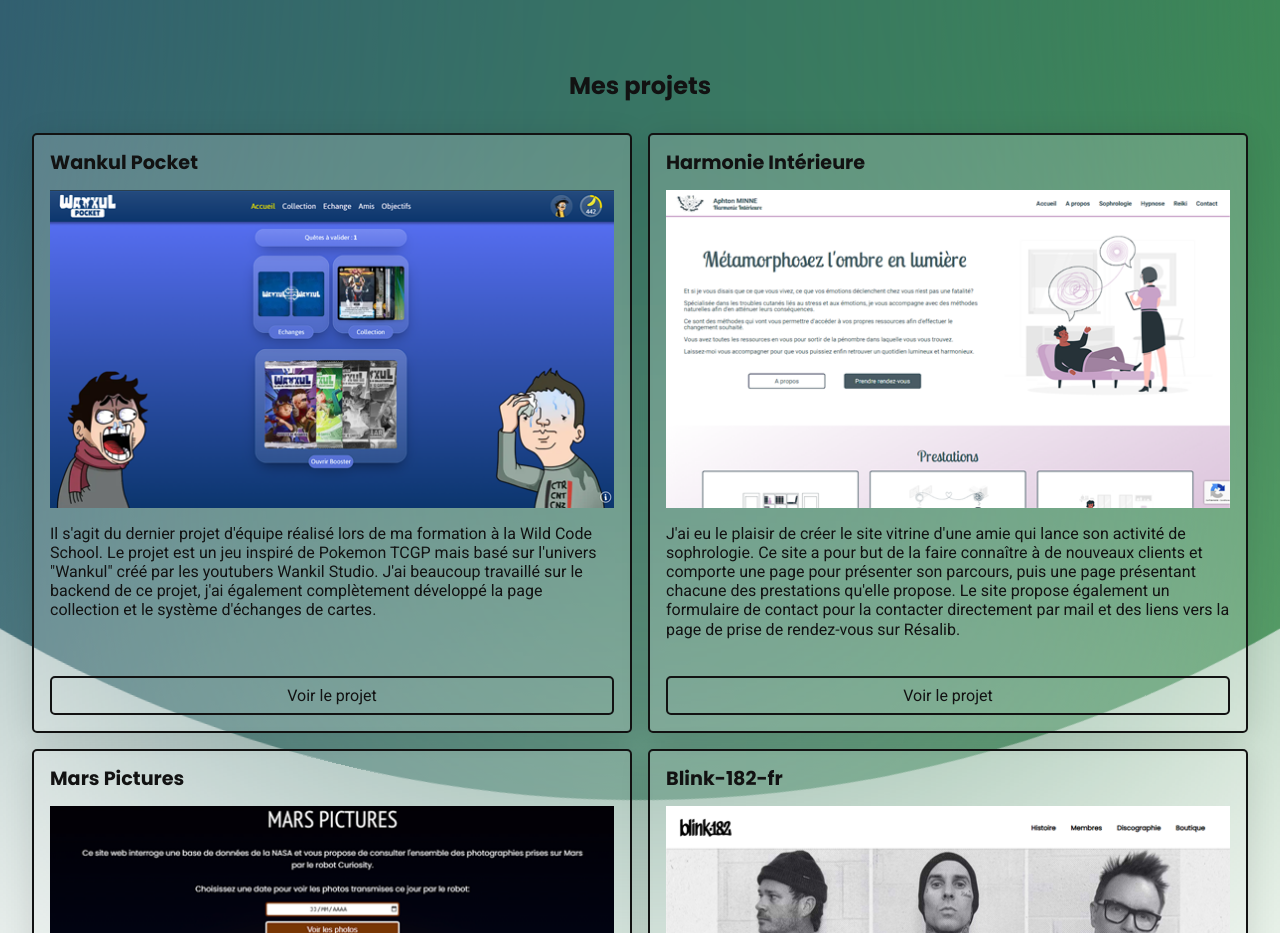
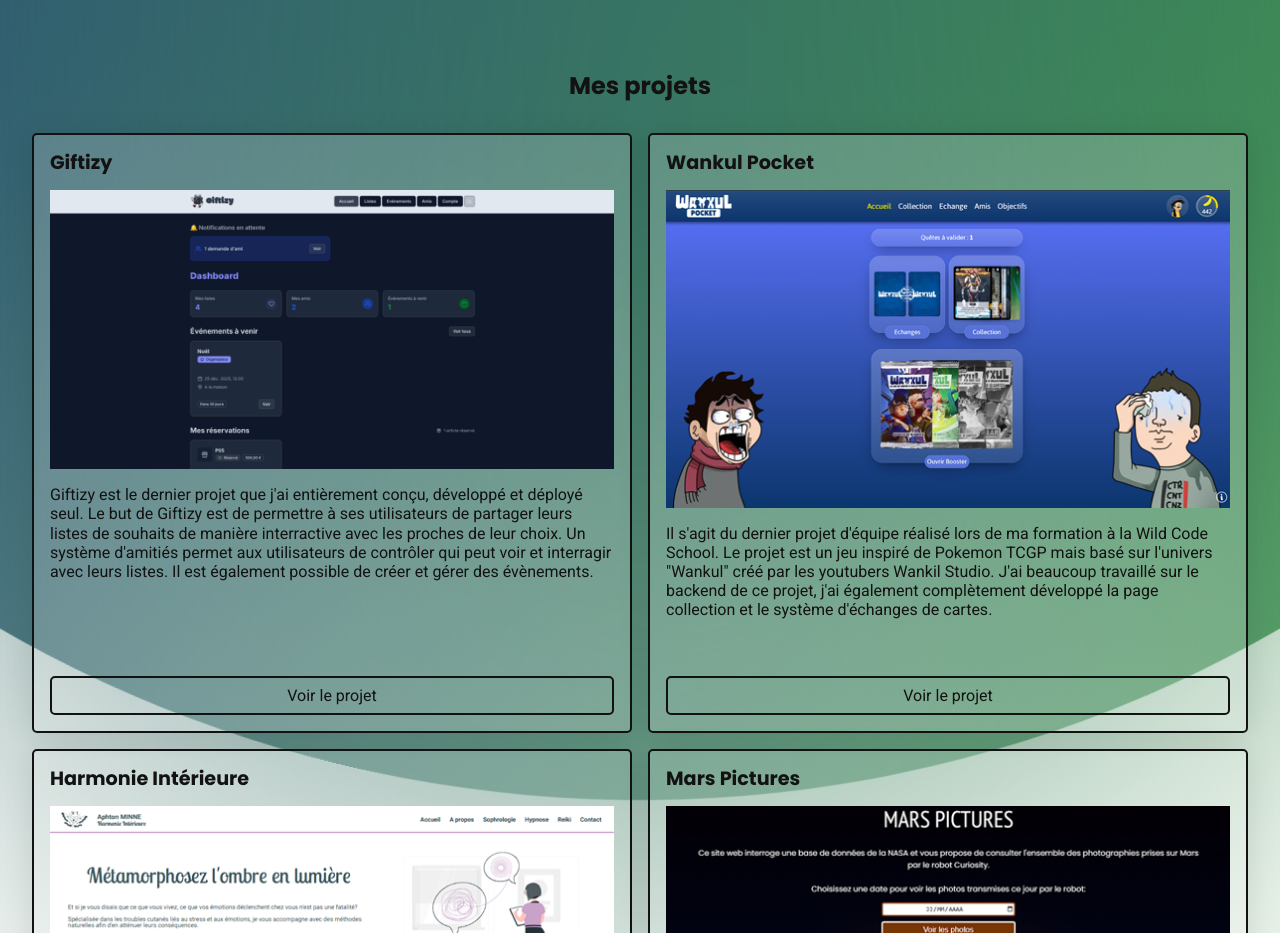
Before and after one commit to Jordan-182/PortfolioV4, a plain HTML site: page index.html in a window 1280 px wide. Shown: the part 2360-3293 px from the top of the page. Drawn offline with Linux system fonts and the light colour scheme; a script that the page names is missing.

Commit message:
lil update

```diff
--- a/index.html
+++ b/index.html
@@ -135,7 +135,7 @@
           <h2 class="subtitle">Une reconversion guidée par la passion</h2>
           <article class="bio">
             <p>
-              Passionné de technologie et âgé de 34 ans, je suis actuellement en
+              Passionné de technologie, je suis actuellement en
               transition professionnelle vers le développement web, un domaine
               dans lequel je m’épanouis pleinement. Après avoir exploré
               différents horizons, c’est dans l’univers du code que j’ai trouvé
@@ -168,10 +168,10 @@
             <p>Je suis actuellement à la recherche :</p>
             <ul>
               <li>
-                - d’une <span class="bold">alternance</span> à partir d’<span
+                - d’une <span class="bold">alternance</span> à partir de<span
                 class="bold"
-                >octobre 2025</span
-                >, dans le cadre d’une nouvelle formation menant au titre
+                >mars 2026</span
+                >(avec possibilité de commencer en entreprise dès janvier), dans le cadre d’une nouvelle formation menant au titre
                 professionnel de
                 <span class="bold"
                 >Concepteur Développeur d’Applications (CDA)</span
@@ -237,6 +237,25 @@
         <section class="projectSection section" id="projectSection">
           <h2 class="subtitle">Mes projets</h2>
           <ul class="projectContainer">
+            <li>
+              <article class="projectCard">
+                <h3 class="projectTitle">Giftizy</h3>
+                <img
+                  src="img/giftizy.png"
+                  alt="illustration projet"
+                  class="projectImg"
+                />
+                <p class="projectDescription">
+                  Giftizy est le dernier projet que j'ai entièrement conçu, développé et déployé seul. Le but de Giftizy est de permettre à ses utilisateurs de partager leurs listes de souhaits de manière interractive avec les proches de leur choix. Un système d'amitiés permet aux utilisateurs de contrôler qui peut voir et interragir avec leurs listes. Il est également possible de créer et gérer des évènements.
+                </p>
+                <a
+                  href="https://giftizy.fr"
+                  target="_blank"
+                  class="projectLink btnReverse"
+                  >Voir le projet</a
+                >
+              </article>
+            </li>
             <li>
               <article class="projectCard">
                 <h3 class="projectTitle">Wankul Pocket</h3>
```
Also changed, not shown: img/giftizy.png (added).
